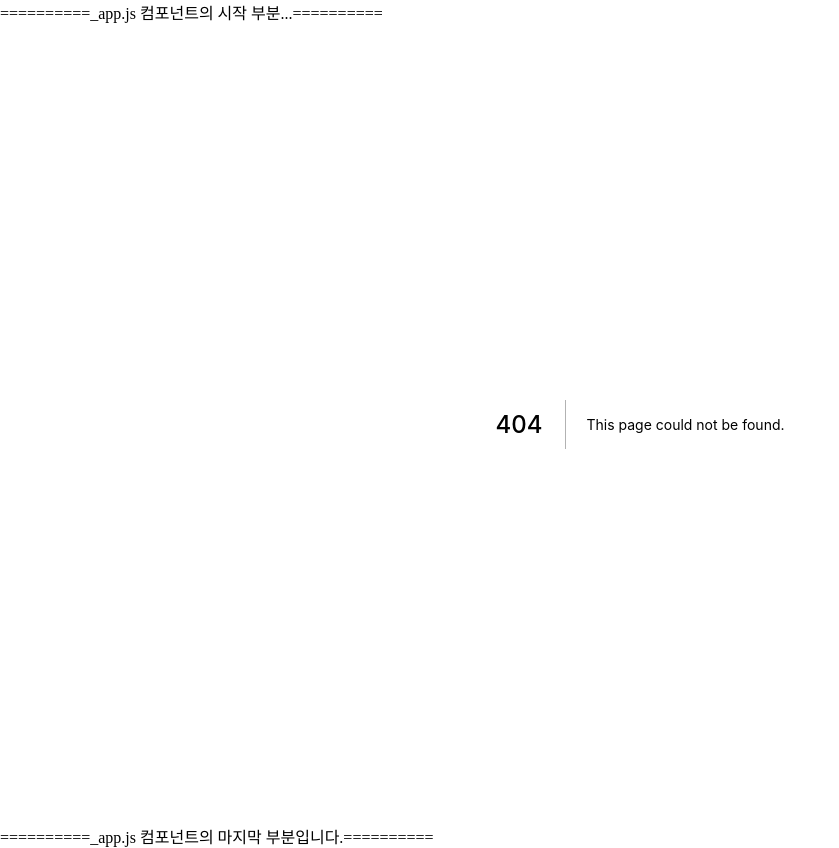
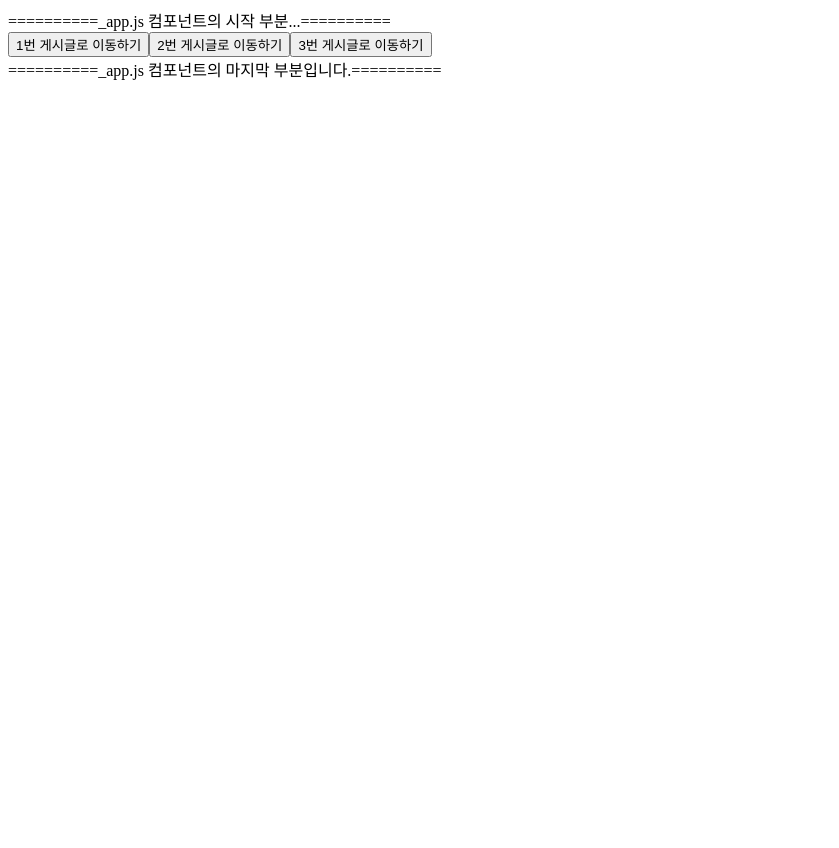
Before and after one commit to tearcode89/FrontStudyVer2, a Next.js app in the folder class/: page /section05/05-02-static-routing-board in a window 1280 px wide. Before the commit this address had no page. Shown: the whole page, without its empty margins (0-839 px from the left). After the commit the page ends 800 px from the top, so only its background shows below. Built offline with nearby package versions, Linux system fonts and the light colour scheme.

Commit message:
20.static-routing-board

```diff
--- /dev/null
+++ b/class/pages/section05/05-02-static-routing-board/index.js
@@ -0,0 +1,26 @@
+import {useRouter} from "next/router";
+
+export default function StaticRoutingPage(){
+
+    const router = useRouter();
+
+    const onClickMove1 = () => {
+        router.push("/section05/05-02-static-routing-board-moved/1")
+    }
+
+    const onClickMove2 = () => {
+        router.push("/section05/05-02-static-routing-board-moved/2")
+    }
+
+    const onClickMove3 = () => {
+        router.push("/section05/05-02-static-routing-board-moved/3")
+    }
+
+    return(
+        <>
+            <button onClick={onClickMove1}>1번 게시글로 이동하기</button>
+            <button onClick={onClickMove2}>2번 게시글로 이동하기</button>
+            <button onClick={onClickMove3}>3번 게시글로 이동하기</button>
+        </>
+    )
+}
```
Also changed, not shown: class/pages/section05/05-02-static-routing-board-moved/1/index.js (added, +8 -0 lines), class/pages/section05/05-02-static-routing-board-moved/2/index.js (added, +8 -0 lines), class/pages/section05/05-02-static-routing-board-moved/3/index.js (added, +8 -0 lines), class/pages/section05/05-02-static-routing-board-moved/index.js (added, +8 -0 lines), 1 other file (tests, documents, lock files or other folders).
